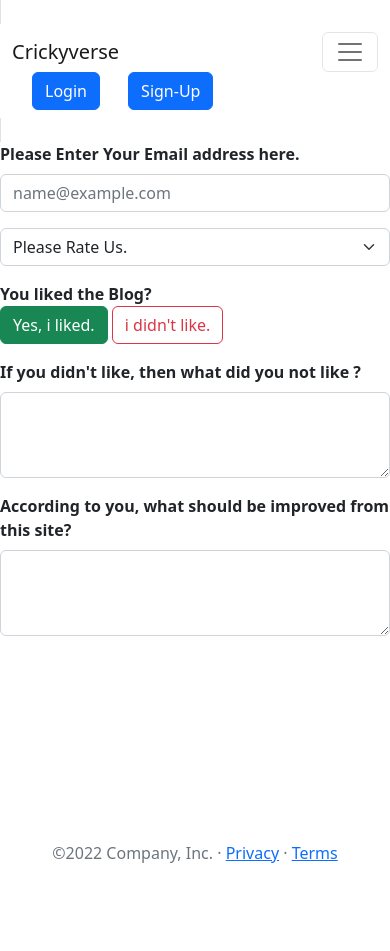
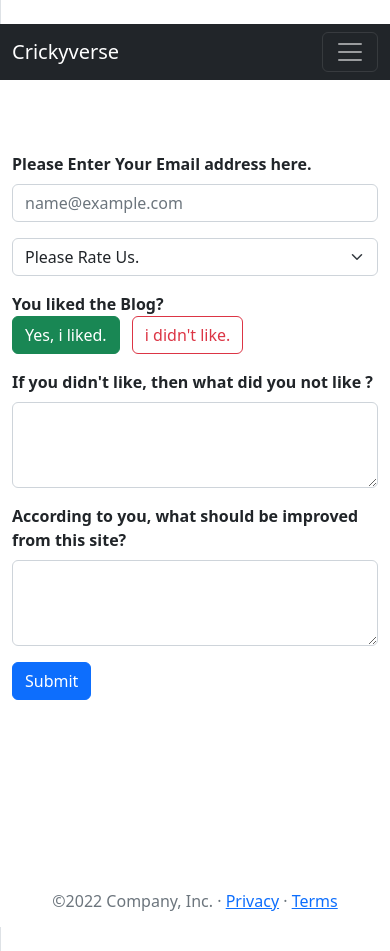
Before and after one commit to ATIKPunasiya/Crickyverse, a plain HTML site: page formofexperience.html in a window 390 px wide. Before the commit the page ends 879 px from the top, so only its background shows below. Drawn offline with nearby package versions, Linux system fonts and the light colour scheme.

Commit message:
Update formofexperience.html

```diff
--- a/formofexperience.html
+++ b/formofexperience.html
@@ -8,17 +8,14 @@
     <link href="https://cdn.jsdelivr.net/npm/bootstrap@5.2.2/dist/css/bootstrap.min.css" rel="stylesheet"
         integrity="sha384-Zenh87qX5JnK2Jl0vWa8Ck2rdkQ2Bzep5IDxbcnCeuOxjzrPF/et3URy9Bv1WTRi" crossorigin="anonymous">
 </head>
-
-<body>
 <span class="border border-subtle">
-    <nav class="navbar navbar-expand-lg bg-body-tertiary">
+    <nav class="navbar navbar-expand-lg bg-body-tertiary navbar-dark bg-dark">
 
         <div class="container-fluid">
 
-                <a class="navbar-brand" href="#">Crickyverse</a>
-                <button class="navbar-toggler" type="button" data-bs-toggle="collapse"
-                    data-bs-target="#navbarNavDropdown" aria-controls="navbarNavDropdown" aria-expanded="false"
-                    aria-label="Toggle navigation">
+            <a class="navbar-brand" href="index.html">Crickyverse</a>
+            <button class="navbar-toggler" type="button" data-bs-toggle="collapse" data-bs-target="#navbarNavDropdown"
+                aria-controls="navbarNavDropdown" aria-expanded="false" aria-label="Toggle navigation">
                 <span class="navbar-toggler-icon"></span>
             </button>
             <div class="collapse navbar-collapse" id="navbarNavDropdown">
@@ -39,27 +36,35 @@
                         </a>
                         <ul class="dropdown-menu">
                             <li><a class="dropdown-item" href="contact.html">Contact_Us</a></li>
-                                <li><a class="dropdown-item active" href="formofexperience.html">Share Your Experience</a></li>
+                            <li><a class="dropdown-item active" href="formofexperience.html">Share Your Experience</a>
+                            </li>
 
                         </ul>
                     </li>
-                    </ul>
-                </div>
                     <div class="container mx-2"><button class="btn btn-primary" data-bs-toggle="modal"
                             data-bs-target="#loginModal">Login</button>
 
                         <button class="btn btn-primary mx-4" data-bs-toggle="modal"
                             data-bs-target="#signupModal">Sign-Up</button>
                     </div>
+                </ul>
+            </div>
+
         </div>
 
 
     </nav>
+    <div class="container">
+
+        <body>
+
         </span>
-
+        <br><br><br>
+<div class="form-group" id="formofexp" area-labelledby="">
     <div class="mb-3">
-    <label for="exampleFormControlInput1" class="form-label"><b>Please Enter Your Email address here.</b></label>
-    <input type="email" class="form-control" id="exampleFormControlInput1" placeholder="name@example.com">
+        <label for="exampleFormControlInput1" class="form-label"><b>Please Enter Your Email address
+                here.</b></label>
+        <input type="email" class="form-control" id="exampleFormControlInput1" placeholder="name@example.com" required>
     </div>
     <select class="form-select" aria-label="Default select example">
 
@@ -73,24 +78,27 @@
     <div class="my-3">
 
         <b>You liked the Blog?</b>
- <br> <input type="radio" class="btn-check" name="options-outlined" id="success-outlined" autocomplete="off" checked>
+        <br> <input type="radio" class="btn-check" name="options-outlined" id="success-outlined" autocomplete="off"
+            checked>
         <label class="btn btn-outline-success" for="success-outlined">Yes, i liked.</label>
 
-<input type="radio" class="btn-check" name="options-outlined" id="danger-outlined" autocomplete="off">
-<label class="btn btn-outline-danger" for="danger-outlined">i didn't like.</label>
+        <input type="radio" class="btn-check mx-2" name="options-outlined" id="danger-outlined" autocomplete="off">
+        <label class="btn btn-outline-danger mx-2" for="danger-outlined">i didn't like.</label>
     </div>
 
 
     <div class="mb-3 my-3">
-    <label for="exampleFormControlTextarea1" class="form-label"><b>If you didn't like, then what did you not like ?</b></label>
+        <label for="exampleFormControlTextarea1" class="form-label"><b>If you didn't like, then what did you not like
+                ?</b></label>
         <textarea class="form-control" id="exampleFormControlTextarea1" rows="3"></textarea>
     </div>
     <div class="mb-3 my-3">
-    <label for="exampleFormControlTextarea1" class="form-label"><b>According to you, what should be improved from this site?</b></label>
+        <label for="exampleFormControlTextarea1" class="form-label"><b>According to you, what should be improved from
+                this site?</b></label>
         <textarea class="form-control" id="exampleFormControlTextarea1" rows="3"></textarea>
     </div>
-
-
+    <button type="submit" class="btn btn-primary" data-bs-target="#formofexp">Submit</button>
+</div>
 <script src="https://cdn.jsdelivr.net/npm/bootstrap@5.2.2/dist/js/bootstrap.bundle.min.js"
     integrity="sha384-OERcA2EqjJCMA+/3y+gxIOqMEjwtxJY7qPCqsdltbNJuaOe923+mo//f6V8Qbsw3"
     crossorigin="anonymous"></script>
@@ -109,8 +117,8 @@
                     <div class="mb-3">
 
                         <label for="exampleInputEmail1" class="form-label">Email address</label>
-                            <input type="email" class="form-control" id="exampleInputEmail1"
-                                aria-describedby="emailHelp" required>
+                        <input type="email" class="form-control" id="exampleInputEmail1" aria-describedby="emailHelp"
+                            required>
                         <div id="emailHelp" class="form-text">We'll never share your email with anyone else.</div>
                     </div>
                     <div class="mb-3">
@@ -121,7 +129,7 @@
                         <input type="checkbox" class="form-check-input" id="exampleCheck1">
                         <label class="form-check-label" for="exampleCheck1">Check me out</label>
                     </div>
-                        <button type="submit" class="btn btn-primary" data-bs-target="#exampleModal">Submit</button>
+                    <button type="submit" class="btn btn-primary" data-bs-target="#loginModalLabel">Submit</button>
 
                 </form>
             </div>
@@ -144,13 +152,13 @@
                 <form>
                     <div class="mb-3">
                         <label for="exampleInputEmail1" class="form-label">Email address</label>
-                            <input type="email" class="form-control" id="exampleInputEmail1"
-                                aria-describedby="emailHelp" required>
+                        <input type="email" class="form-control" id="exampleInputEmail1" aria-describedby="emailHelp"
+                            required>
                         <div id="emailHelp" class="form-text">We'll never share your email with anyone else.</div>
                     </div>
                     <div class="mb-3">
                         <label for="pwd" class="form-label">Password</label>
-                            <input type="password" class="form-control" id="pwd"  required>
+                        <input type="password" class="form-control" id="pwd" required>
                     </div>
                     <div class="mb-3">
                         <label for="cpwd" class="form-label">Confirm Password</label>
@@ -183,7 +191,8 @@
             if (cpwd != pwd) {
                 $('#showerrorcpwd').html('**Passwords are not matching.**');
                 $('#showerrorcpwd').css('color', 'red');
-                    return false;}
+                return false;
+            }
 
             else {
                 $('#showerrorcpwd').html('');
@@ -203,5 +212,7 @@
     </center>
 </div>
 </body>
+</div>
+
 
 </html>
```
Lines whose indentation alone changed are shown as unchanged.
